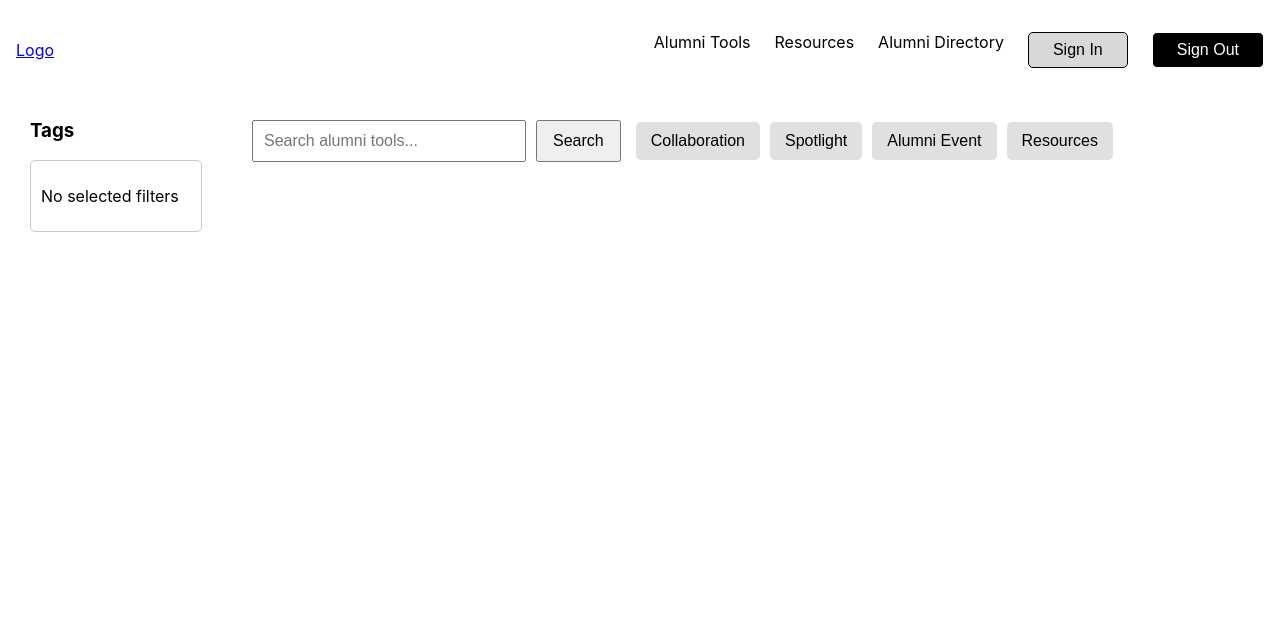
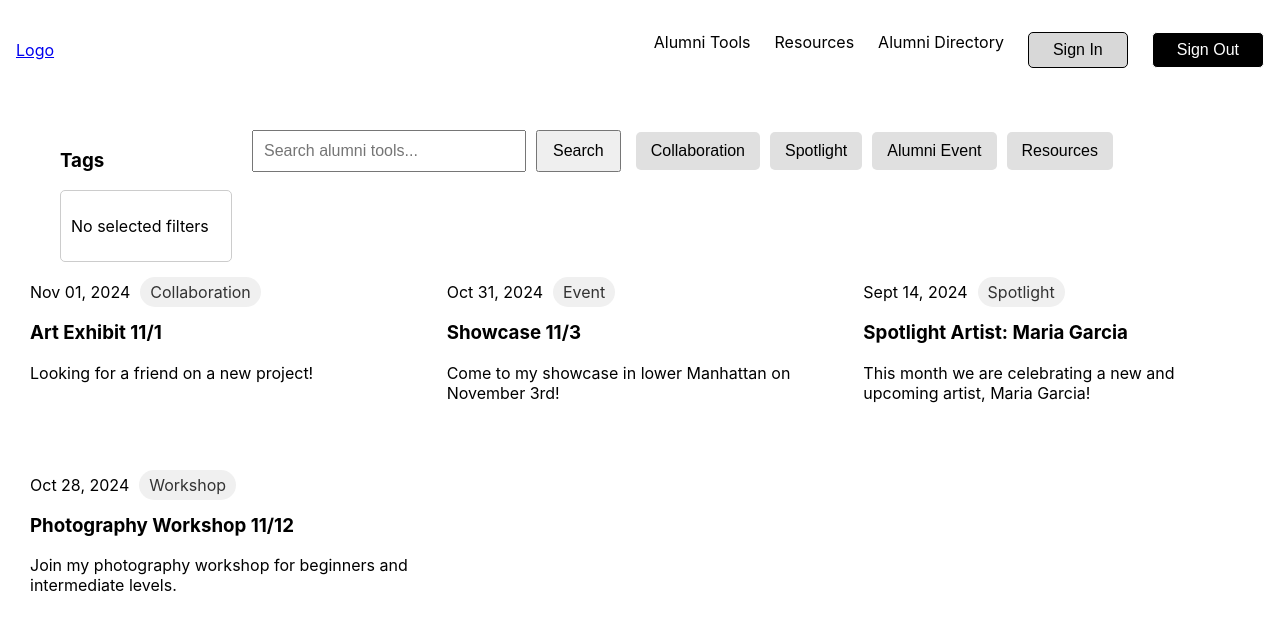
Before and after one commit to cfgcolumbus24/Team-17, a React (Create React App) app in the folder team17/: page /tools in a window 1280 px wide. Shown: the top 630 px of the page. Built offline with nearby package versions, Linux system fonts and the light colour scheme.

Commit message:
posts setup in columns on alumni tools page

```diff
--- a/team17/package.json
+++ b/team17/package.json
@@ -3,15 +3,19 @@
   "version": "0.1.0",
   "private": true,
   "dependencies": {
+    "@headlessui/react": "^2.2.0",
+    "@heroicons/react": "^2.1.5",
     "@testing-library/jest-dom": "^5.17.0",
     "@testing-library/react": "^13.4.0",
     "@testing-library/user-event": "^13.5.0",
     "react": "^18.3.1",
+    "react-bootstrap": "^2.10.5",
     "react-card-flip": "^1.2.3",
     "react-dom": "^18.3.1",
+    "react-icons": "^5.3.0",
     "react-router-dom": "^6.27.0",
-    "react-icons": "^5.3.0",
     "react-scripts": "5.0.1",
+    "tailwindcss": "^3.4.14",
     "team17": "file:",
     "web-vitals": "^2.1.4"
   },
--- a/team17/src/components/Alumni-Tools.js
+++ b/team17/src/components/Alumni-Tools.js
@@ -25,8 +25,48 @@ function AlumniTools() {
         );
     };
 
+    const posts = [
+        {
+          id: 1,
+          title: 'Art Exhibit 11/1',
+          description: 'Looking for a friend on a new project!',
+          date: 'Nov 01, 2024',
+          datetime: '11/01/2024 06:31:08',
+          category: { title: 'Collaboration' },
+          author: 'Anand Joshi',
+        },
+        {
+            id: 2,
+            title: 'Showcase 11/3',
+            description: 'Come to my showcase in lower Manhattan on November 3rd!',
+            date: 'Oct 31, 2024',
+            datetime: '10/31/2024 12:29:08',
+            category: { title: 'Event' },
+            author: 'John Doe',
+          },
+          {
+            id: 3,
+            title: 'Spotlight Artist: Maria Garcia',
+            description: 'This month we are celebrating a new and upcoming artist, Maria Garcia!',
+            date: 'Sept 14, 2024',
+            datetime: '09/14/2024 10:49:08',
+            category: { title: 'Spotlight' },
+            author: 'Zayn Malik',
+          },
+          {
+            id: 4,
+            title: 'Photography Workshop 11/12',
+            description: 'Join my photography workshop for beginners and intermediate levels.',
+            date: 'Oct 28, 2024',
+            datetime: '10/28/2024 08:19:42',
+            category: { title: 'Workshop' },
+            author: 'Sophie Kim',
+          },
+      ]
+
     return (
-        <div style={{ display: 'flex', alignItems: 'flex-start' }}>
+        <div style={{ display: 'flex', flexDirection: 'column', alignItems: 'flex-start', padding: '30px' }}>
+            <div style={{ display: 'flex', alignItems: 'flex-start', marginBottom: '20px' }}>
                 <div style={{ marginRight: '20px', paddingLeft: '30px' }}>
                     <h3>Tags</h3>
                     <div style={{
@@ -60,8 +100,8 @@ function AlumniTools() {
                     </div>
                 </div>
 
-            <div style={{ paddingLeft: '30px' }}>
-                <form onSubmit={handleSearchSubmit} style={{ display: 'flex', alignItems: 'center', margin: '20px 0' }}>
+                <div>
+                    <form onSubmit={handleSearchSubmit} style={{ display: 'flex', alignItems: 'center', marginBottom: '20px' }}>
                         <input
                             type="text"
                             placeholder="Search alumni tools..."
@@ -101,6 +141,58 @@ function AlumniTools() {
                     </form>
                 </div>
             </div>
+
+            <div className="bg-white py-24 sm:py-32">
+                <div className="mx-auto max-w-7xl px-6 lg:px-8">
+                    <div style={{ display: 'flex', flexWrap: 'wrap', gap: '20px', justifyContent: 'space-between' }}>
+                        {posts.map((post) => (
+                            <article key={post.id} style={{ flex: '1 1 calc(33.333% - 20px)', maxWidth: 'calc(33.333% - 20px)', boxSizing: 'border-box' }} className="flex flex-col items-start justify-between bg-white p-4 shadow rounded-md">
+                                <div className="flex items-center gap-x-4 text-xs">
+                                    <time dateTime={post.datetime} className="text-gray-500">
+                                        {post.date}
+                                    </time>
+                                    <a
+                                        href={post.category.href}
+                                        className="relative z-10 px-3 py-1.5 font-medium text-gray-600 hover:bg-gray-100"
+                                        style={{
+                                            backgroundColor: '#f0f0f0',
+                                            borderRadius: '15px',
+                                            padding: '5px 10px',
+                                            color: '#333',
+                                            marginLeft: '10px',
+                                        }}
+                                    >
+                                        {post.category.title}
+                                    </a>
+                                </div>
+                                <div className="group relative">
+                                    <h3 className="mt-3 text-lg font-semibold text-gray-900 group-hover:text-gray-600">
+                                        <a href={post.href}>
+                                            <span className="absolute inset-0" />
+                                            {post.title}
+                                        </a>
+                                    </h3>
+                                    <p className="mt-5 text-sm text-gray-600 line-clamp-3">{post.description}</p>
+                                </div>
+                                <div className="relative mt-8 flex items-center gap-x-4">
+                                    <img alt="" src={post.author.imageUrl} className="h-10 w-10 rounded-full bg-gray-50" />
+                                    <div className="text-sm">
+                                        <p className="font-semibold text-gray-900">
+                                            <a href={post.author.href}>
+                                                <span className="absolute inset-0" />
+                                                {post.author.name}
+                                            </a>
+                                        </p>
+                                        <p className="text-gray-600">{post.author.role}</p>
+                                    </div>
+                                </div>
+                            </article>
+                        ))}
+                    </div>
+                </div>
+            </div>
+
+        </div>
     );
 }
 
--- a/team17/src/components/Navbar.js
+++ b/team17/src/components/Navbar.js
@@ -34,8 +34,14 @@ function Navbar() {
                 >
                     <a href="/directory">Alumni Directory</a>
                 </li>
+
+                <li>
                     <button className = "SignIn"> Sign In </button>
+                </li>
+
+                <li>
                     <button className = "SignOut"> Sign Out </button>
+                </li>
             </ul>
 
         </nav>
```
Also changed, not shown: 1 other file (tests, documents, lock files or other folders). Lines whose indentation alone changed are shown as unchanged.
